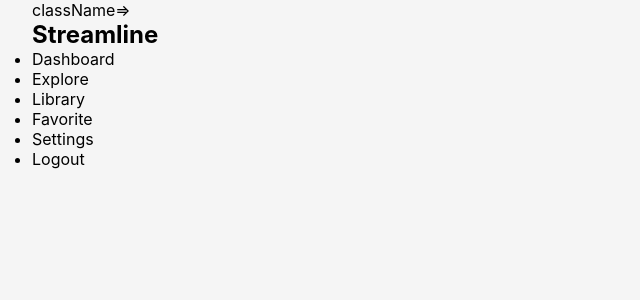
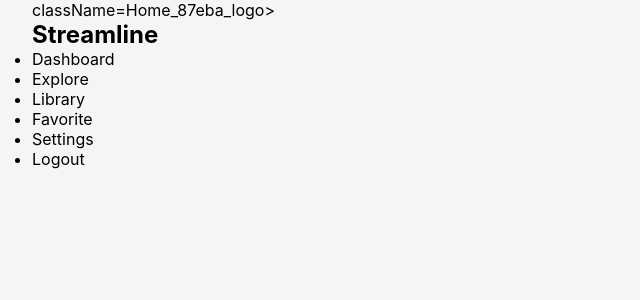
Before and after one commit to noryev/dash-nextjs, a Next.js app: page / in a window 1280 px wide. Shown: the top 300 px of the page, without its empty margins (0-640 px from the left). Built offline with nearby package versions, Linux system fonts and the light colour scheme.

Commit message:
working buttons

```diff
--- a/pages/components/LeftNavbar.js
+++ b/pages/components/LeftNavbar.js
@@ -2,8 +2,9 @@ import React from "react";
 import styles from "../../styles/Home.module.css";
 
 function LeftNavbar() {
-    return <div className={styles.navcontainer}>
-        <div> className={StyleSheet.logo}>
+    return (
+    <div className={styles.navcontainer}>
+        <div> className={styles.logo}>
             <h2>Streamline</h2>
         </div>
         <div className={styles.wrapper}>
@@ -14,10 +15,10 @@ function LeftNavbar() {
                 <li><a href="#">Favorite</a></li>
                 <li><a href="#">Settings</a></li>
                 <li><a href="#">Logout</a></li>
-            </ul>
+                </ul>
+            </div>
         </div>
-
-    </div>;
+    );
 }
 
 export default LeftNavbar;
```
